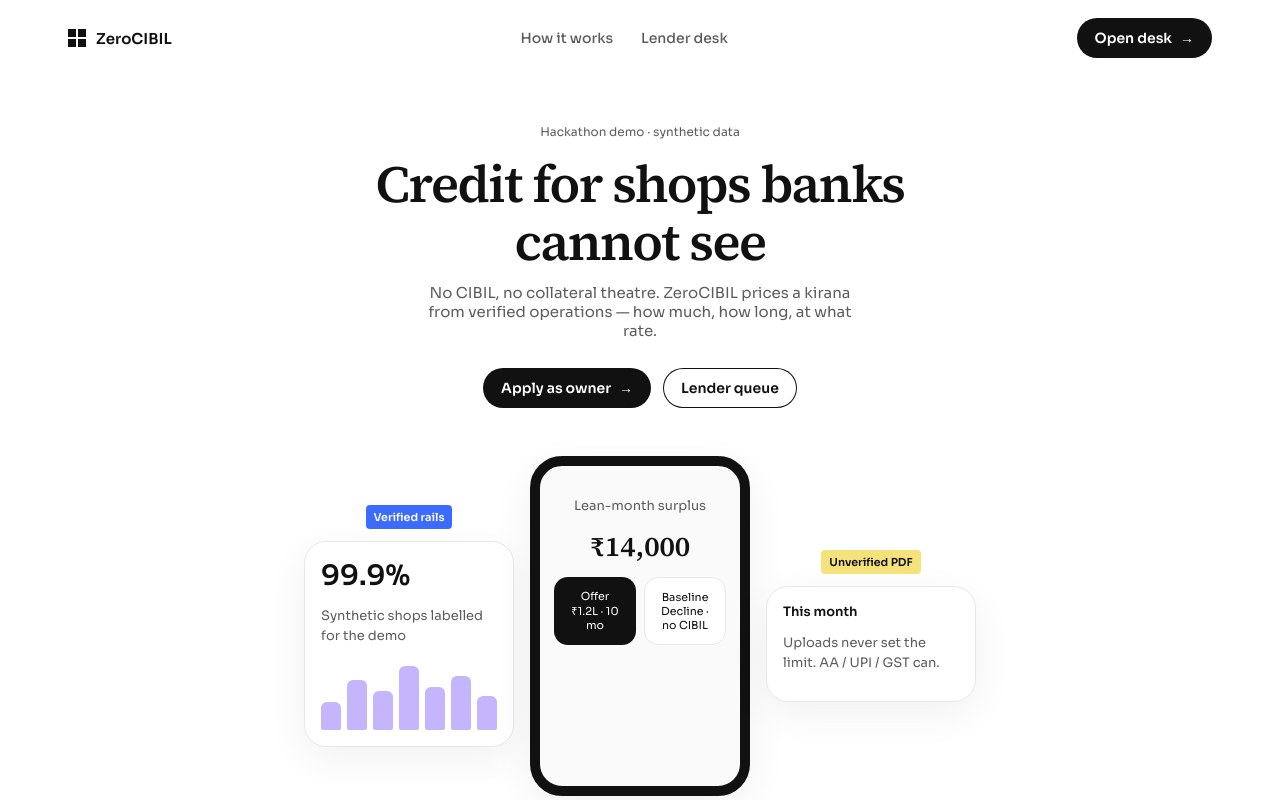
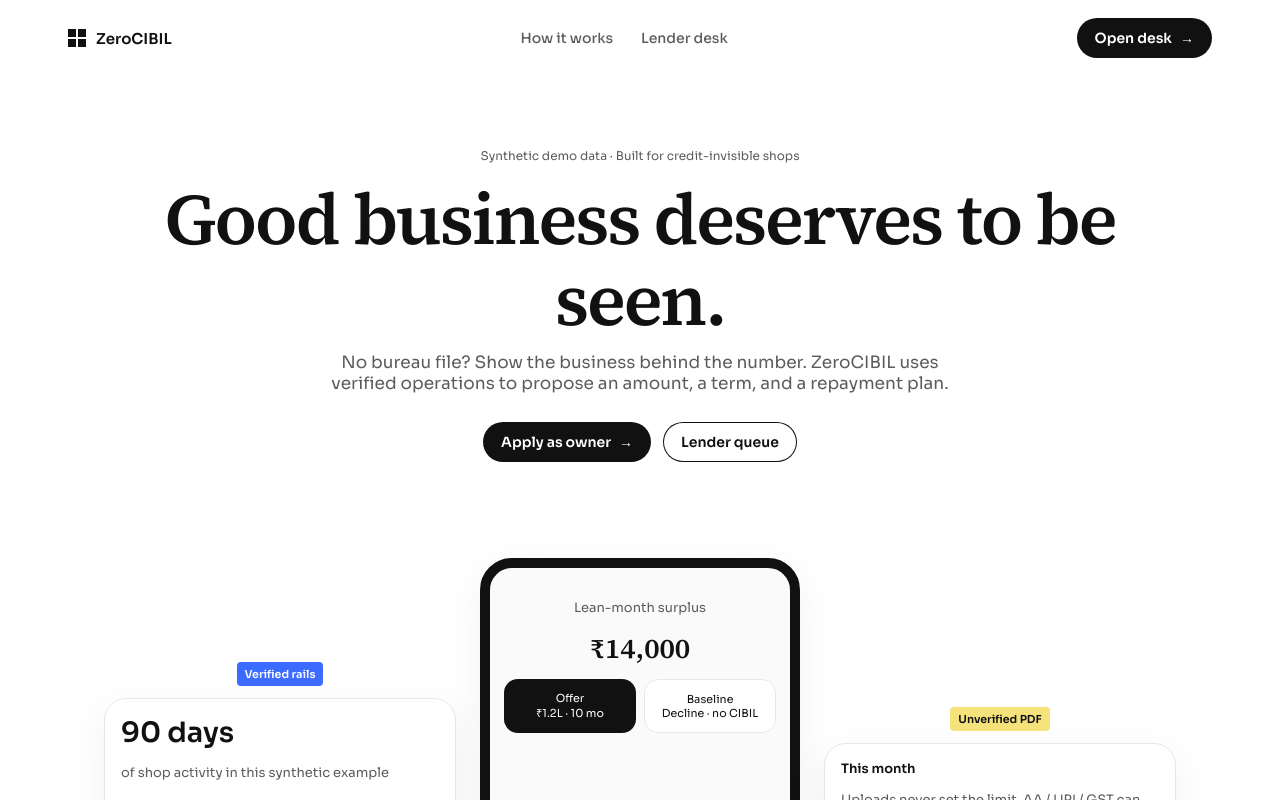
Before and after one commit to Ansukr07/ModiFY_tech_habba, a React (Vite) app in the folder apps/web/: page / in a window 1280 px wide. Shown: the top 800 px of the page. Built offline with nearby package versions, Linux system fonts and the light colour scheme.

Commit message:
feat: align entry screen with visual reference

```diff
--- a/apps/web/src/app.css
+++ b/apps/web/src/app.css
@@ -77,8 +77,8 @@
 }
 
 .gate {
-  max-width: 720px;
-  margin: 48px auto 80px;
+  max-width: 1120px;
+  margin: 72px auto 80px;
   padding: 0 24px;
   text-align: center;
 }
@@ -93,7 +93,7 @@
 .page-title {
   font-family: var(--display);
   font-weight: 600;
-  font-size: clamp(36px, 5vw, 52px);
+  font-size: clamp(40px, 6vw, 72px);
   line-height: 1.12;
   letter-spacing: -0.03em;
   margin: 0 0 12px;
@@ -102,8 +102,8 @@
 .lede {
   color: var(--ink-2);
   margin: 0 auto 28px;
-  max-width: 440px;
-  font-size: 15px;
+  max-width: 620px;
+  font-size: 17px;
 }
 
 .cta-row {
@@ -115,10 +115,10 @@
 
 .float-row {
   display: grid;
-  grid-template-columns: 1fr 220px 1fr;
-  gap: 16px;
+  grid-template-columns: 1fr 320px 1fr;
+  gap: 24px;
   align-items: center;
-  margin-top: 48px;
+  margin-top: 96px;
 }
 
 .widget {
@@ -158,7 +158,7 @@
   border-radius: 32px;
   border: 10px solid #111;
   background: #fafafa;
-  min-height: 340px;
+  min-height: 430px;
   padding: 18px 14px 24px;
   box-shadow: var(--shadow);
 }
--- a/apps/web/src/pages/Gate.jsx
+++ b/apps/web/src/pages/Gate.jsx
@@ -21,11 +21,11 @@ export function Gate() {
       </header>
 
       <section className="gate">
-        <p className="stars">Hackathon demo · synthetic data</p>
-        <h1>Credit for shops banks cannot see</h1>
+        <p className="stars">Synthetic demo data · Built for credit-invisible shops</p>
+        <h1>Good business deserves to be seen.</h1>
         <p className="lede">
-          No CIBIL, no collateral theatre. ZeroCIBIL prices a kirana from verified operations
-          — how much, how long, at what rate.
+          No bureau file? Show the business behind the number. ZeroCIBIL uses verified operations
+          to propose an amount, a term, and a repayment plan.
         </p>
         <div className="cta-row">
           <button type="button" className="btn btn-primary" onClick={() => navigate("/apply")}>
@@ -41,8 +41,8 @@ export function Gate() {
           <div>
             <span className="sticker blue">Verified rails</span>
             <div className="widget" style={{ marginTop: 12 }}>
-              <div className="stat-num">99.9%</div>
-              <p className="muted">Synthetic shops labelled for the demo</p>
+              <div className="stat-num">90 days</div>
+              <p className="muted">of shop activity in this synthetic example</p>
               <div className="bars" aria-hidden="true">
                 {[40, 70, 55, 90, 60, 75, 48].map((h, i) => (
                   <span key={i} style={{ height: `${h}%` }} />
```
Also changed, not shown: 2 other files (tests, documents, lock files or other folders).
